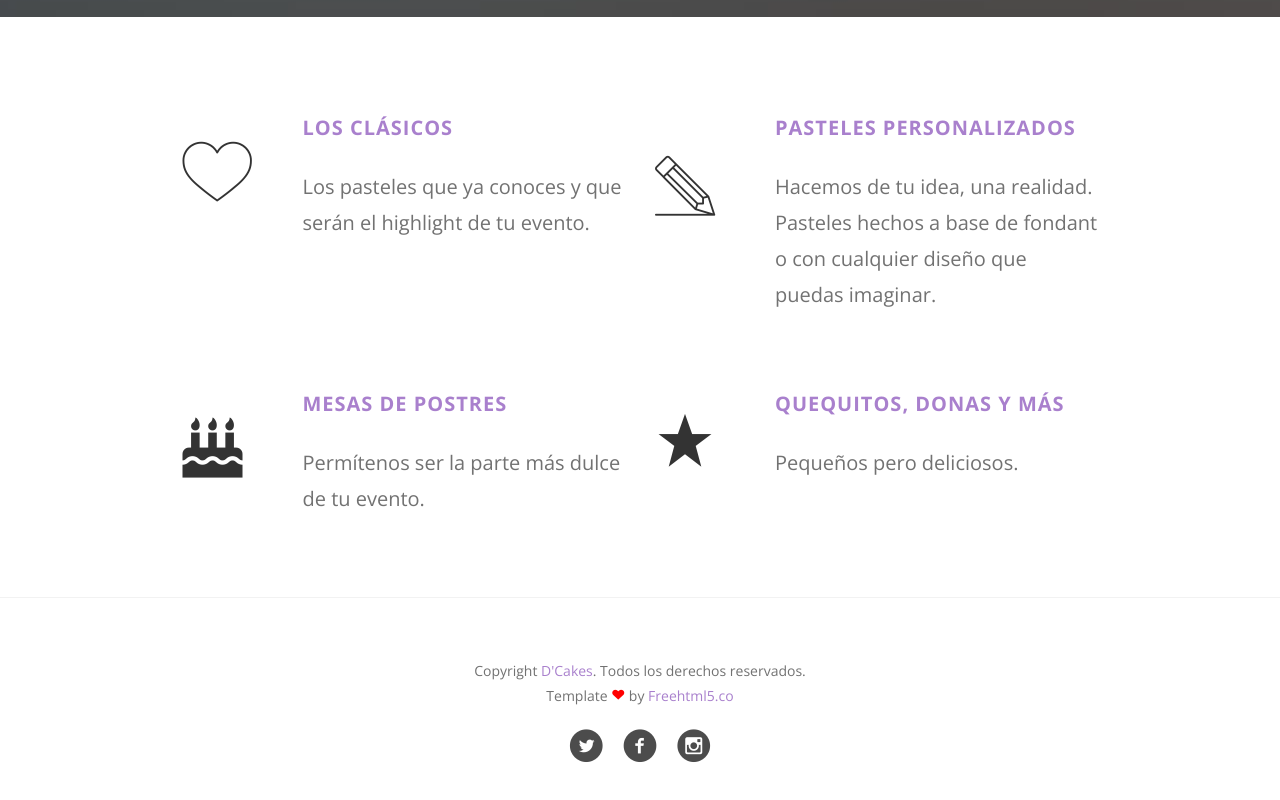
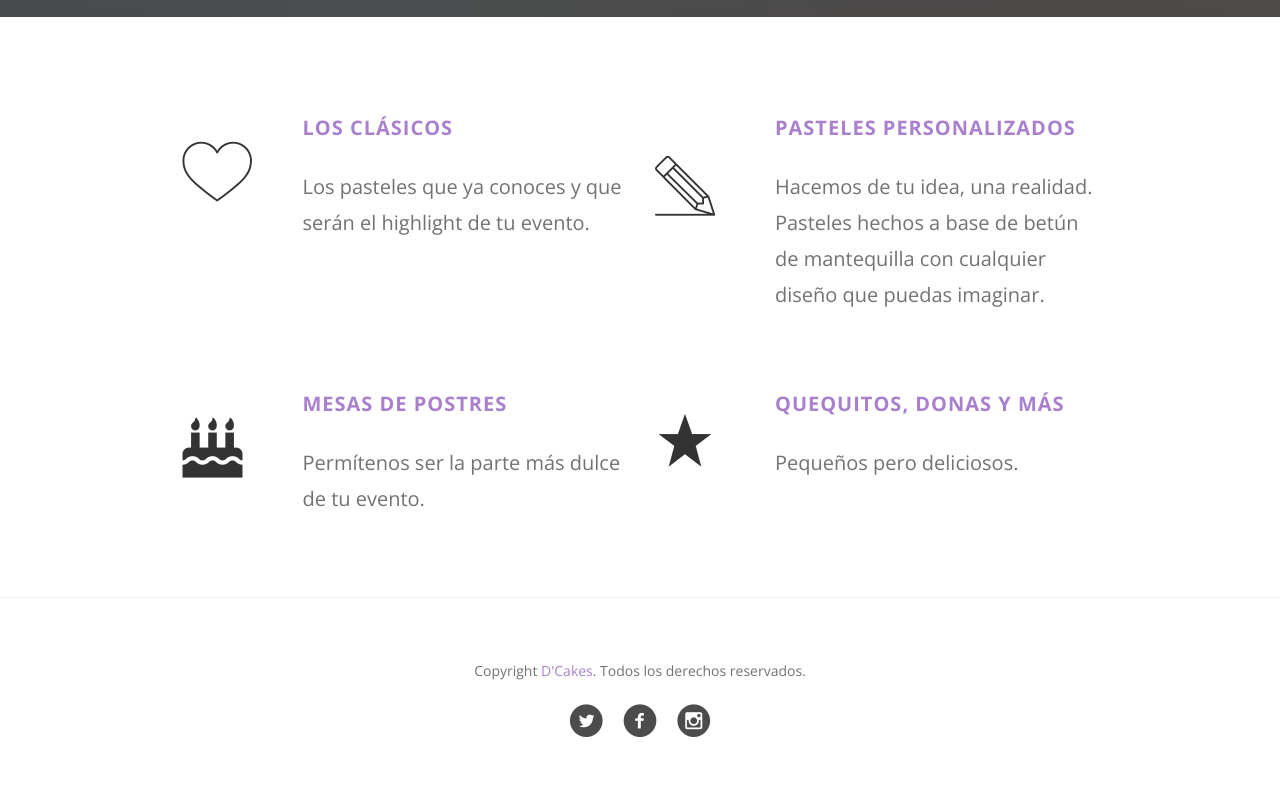
Before and after one commit to abrilgzz/abrilgzz.github.io, a plain HTML site: page services.html in a window 1280 px wide. Shown: the part 620-1420 px from the top of the page. Drawn offline with nearby package versions, Linux system fonts and the light colour scheme; files whose address does not match are found by name.

Commit message:
changes to index and services

```diff
--- a/services.html
+++ b/services.html
@@ -122,7 +122,7 @@
 								<i class="icon-pencil"></i>
 								<div class="holder-section">
 									<h3>Pasteles personalizados</h3>
-									<p>Hacemos de tu idea, una realidad. Pasteles hechos a base de fondant o con cualquier diseño que puedas imaginar.</p>
+									<p>Hacemos de tu idea, una realidad. Pasteles hechos a base de betún de mantequilla con cualquier diseño que puedas imaginar. </p>
 								</div>
 							</div>
 						</div>
@@ -158,7 +158,7 @@
 				<div class="container">
 					<div class="row">
 						<div class="col-md-6 col-md-offset-3 text-center">
-							<p>Copyright <a href="#">D'Cakes</a>. Todos los derechos reservados. <br>Template <i class="icon-heart3 love"></i> by <a href="http://freehtml5.co/" target="_blank">Freehtml5.co</a></p>
+							<p>Copyright <a href="#">D'Cakes</a>. Todos los derechos reservados.</p>
 							<p class="fh5co-social-icons">
 								<a href="#"><i class="icon-twitter-with-circle"></i></a>
 								<a href="https://www.facebook.com/DCakes-542794162429188/"><i class="icon-facebook-with-circle"></i></a>
```
Also changed, not shown: index.html (+3 -3 lines).
